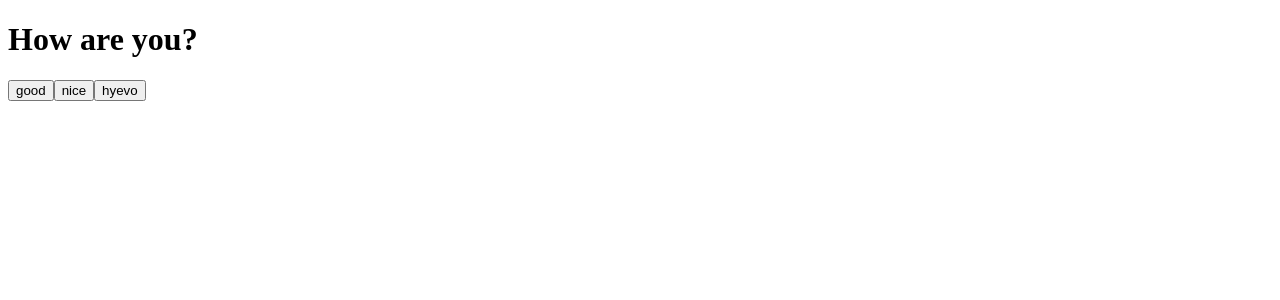
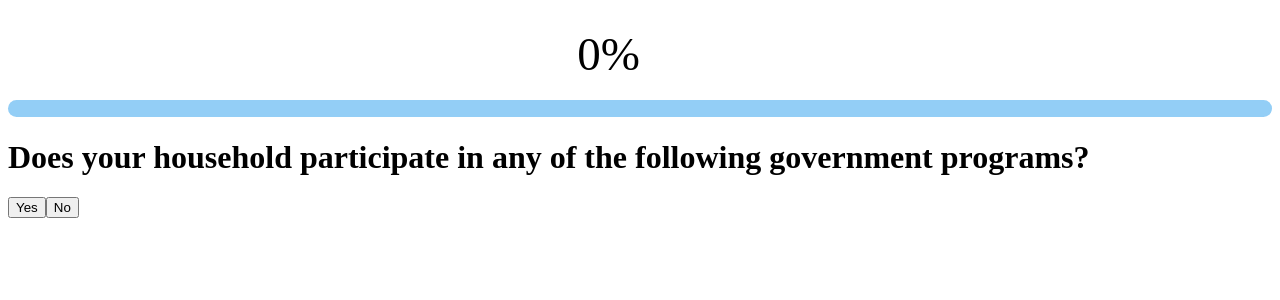
Before and after one commit to vadimhloba/vue-practice, a Nuxt app: page /mg in a window 1280 px wide. Shown: the top 300 px of the page. Built offline with nearby package versions, Linux system fonts and the light colour scheme.

Commit message:
added progress

```diff
--- a/pages/mg.vue
+++ b/pages/mg.vue
@@ -1,5 +1,10 @@
 <template>
   <div>
+
+    <div class="progress">
+      <b>{{step * (100 / quiz.length)}}%</b>
+      <span :style="`width: ${step * (100 / quiz.length)}%;`"></span>
+    </div>
 
     <div v-if="quiz.length === step" class="thanks">
       <h1>Thank you, we will contact you shortly</h1>
@@ -10,7 +15,7 @@
     </div>
 
     <div v-else class="quiz">
-      <h1>{{ quiz[step].question }}</h1>
+      <h1 v-html="quiz[step].question"></h1>
       <div>
         <button
           v-for="(item, index) in quiz[step].options"
@@ -30,18 +35,23 @@ export default{
       step: 0,
       quiz: [
         {
-          question: 'How are you?',
-          options: ['good', 'nice', 'hyevo'],
+          question: 'Does your household participate in any of the following government programs?',
+          options: ['Yes', 'No'],
           answer: null
         },
         {
-          question: 'Where are you?',
-          options: ['usa', 'russia', 'china'],
+          question: 'Does your household currently have a Lifeline program phone?',
+          options: ['Not sure', 'Yes', 'No'],
           answer: null
         },
         {
-          question: 'What are you?',
-          options: ['men', 'women'],
+          question: 'Once you are qualified for the program, would you like a new phone for free?',
+          options: ['I want a free phone', 'I want to keep my smartphone (Receive a free Sim Card)', 'No'],
+          answer: null
+        },
+        {
+          question: `Does your current address match what the US Government has on file for your benefits? <br><br>(If you're not sure what address you have on file, you can call (800) 234-9473 to confirm)`,
+          options: ['Not sure', 'Yes', 'No'],
           answer: null
         }
       ]
@@ -67,3 +77,33 @@ export default{
   }
 }
 </script>
+
+<style lang="scss" scoped>
+.progress{
+  height: 17.2px;
+  background: #93CEF6;
+  border-radius: 12.9323px;
+  width: 100%;
+  position: relative;
+  margin-top: 100px;
+  span{
+    position: absolute;
+    height: 26.28px;
+    left: 0;
+    top: 50%;
+    transform: translateY(-50%);
+    background: #005DC4;
+    border-radius: 12.9323px;
+    transition: width .3s ease;
+  }
+  b{
+    font-weight: 500;
+    font-size: 47.027px;
+    line-height: 57px;
+    color: #000000;
+    position: absolute;
+    left: 50%; top: -100%;
+    transform: translate(-100%, -100%);
+  }
+}
+</style>
```
Also changed, not shown: 1 other file (tests, documents, lock files or other folders).
